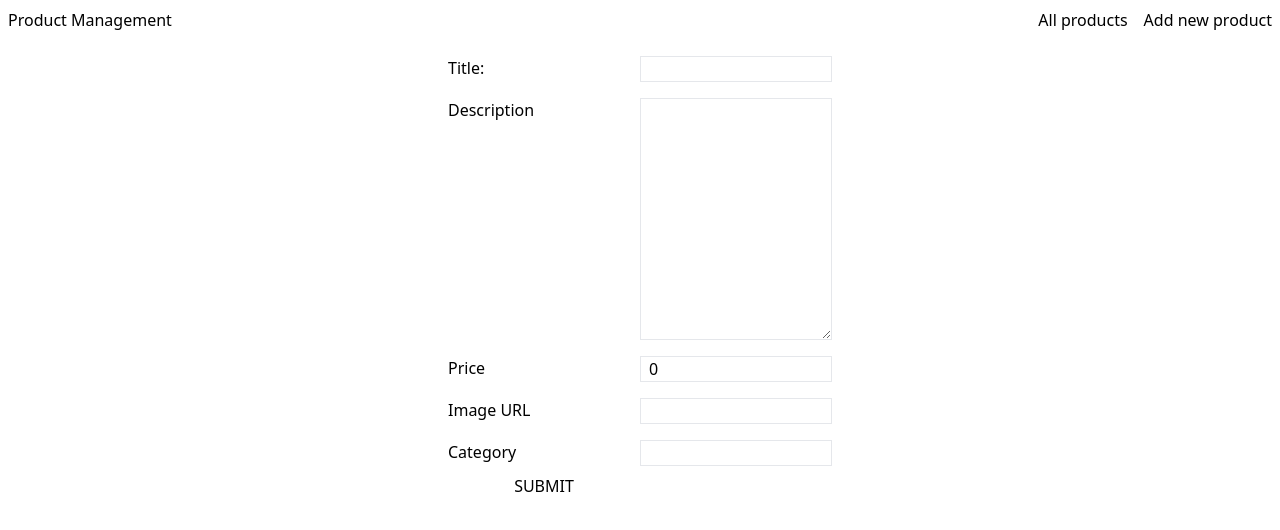
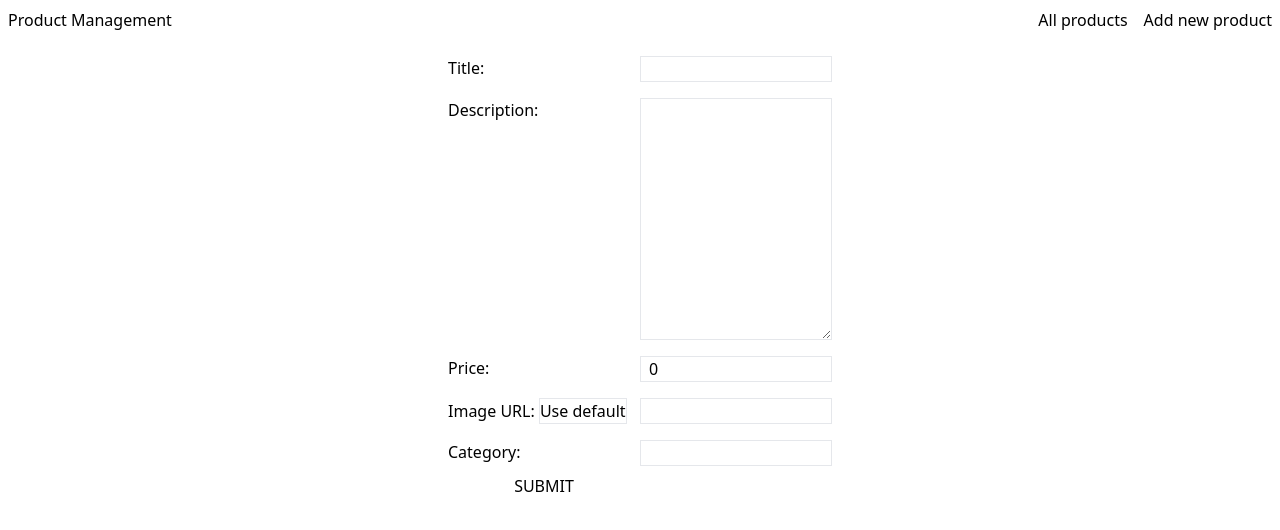
Before and after one commit to AlexCiobanu47/productManagement_frontend, a React (Vite) app: page /add in a window 1280 px wide. Shown: the top 530 px of the page. Built offline with nearby package versions, Linux system fonts and the light colour scheme; the HTML template or start-up script is replaced by a standard one.

Commit message:
updated the add product form

```diff
--- a/src/components/AddForm.jsx
+++ b/src/components/AddForm.jsx
@@ -46,6 +46,16 @@ const AddForm = () => {
       setCategory("");
     }
   };
+
+  const setDefaultURL = () => {
+    const randomNumberInRange = (min, max) => {
+      return Math.floor(Math.random() * (max - min + 1)) + min;
+    };
+
+    setImageURL(
+      `https://picsum.photos/id/${randomNumberInRange(1, 1084)}/640/320`
+    );
+  };
   return (
     <div>
       <form onSubmit={handleSubmit} className="m-2 grid grid-cols-2 w-96">
@@ -61,7 +71,7 @@ const AddForm = () => {
         />
 
         <label htmlFor="" className="my-2">
-          Description
+          Description:
         </label>
         <textarea
           name=""
@@ -70,35 +80,42 @@ const AddForm = () => {
           value={description}
           onChange={handleDescription}
           className="border pl-2 my-2"
+          required
         ></textarea>
         <label htmlFor="" className="my-2">
-          Price
+          Price:
         </label>
         <input
           type="number"
           value={price}
           onChange={handlePrice}
           className="border pl-2 my-2"
+          required
         />
 
         <label htmlFor="" className="my-2">
-          Image URL
+          Image URL:{" "}
+          <button className="border" onClick={setDefaultURL}>
+            Use default
+          </button>
         </label>
         <input
           type="text"
           value={imageURL}
           onChange={handleImageURL}
           className="border pl-2 my-2"
+          required
         />
 
         <label htmlFor="" className="my-2">
-          Category
+          Category:
         </label>
         <input
           type="text"
           value={category}
           onChange={handleCategory}
           className="border pl-2 my-2"
+          required
         />
 
         <button type="submit" className="hover:text-green-500">
```
